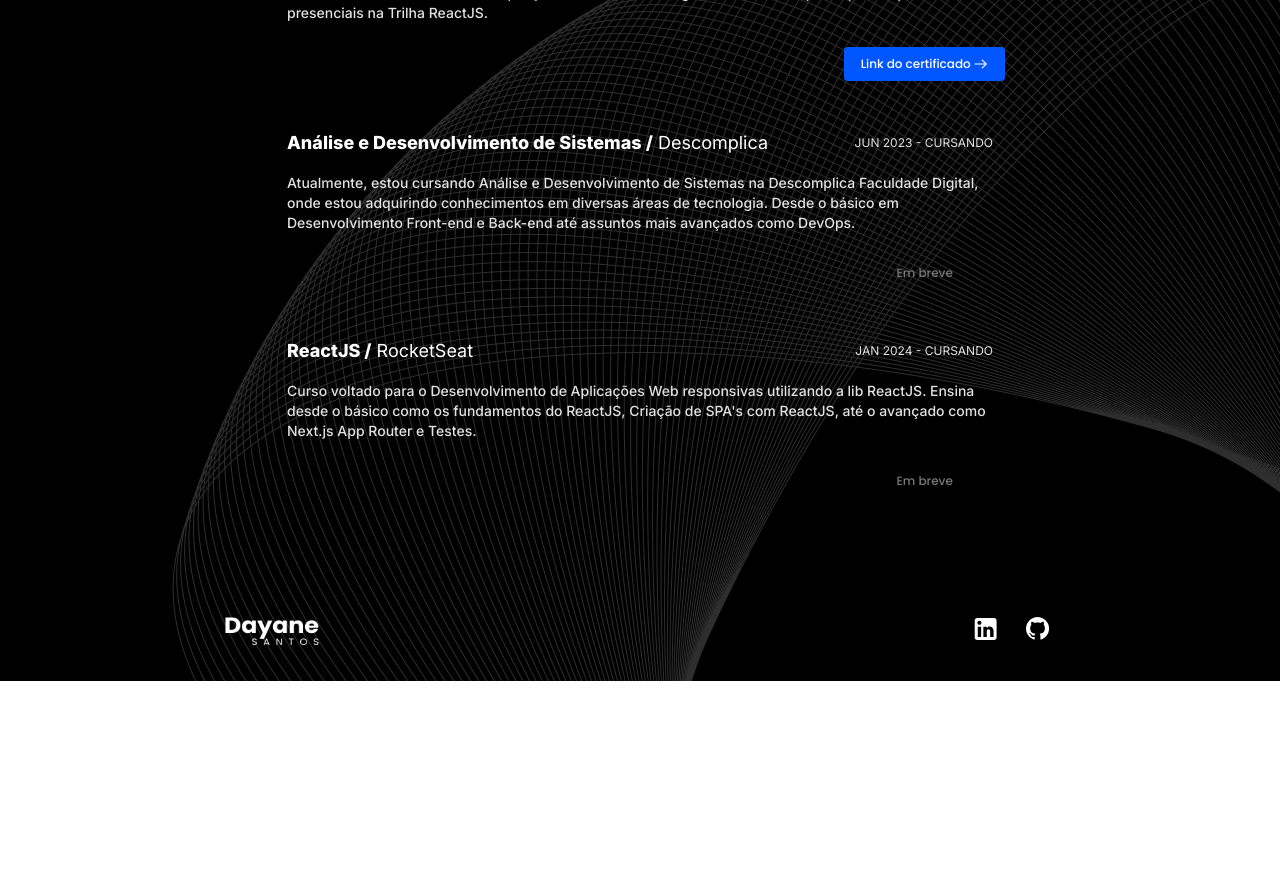
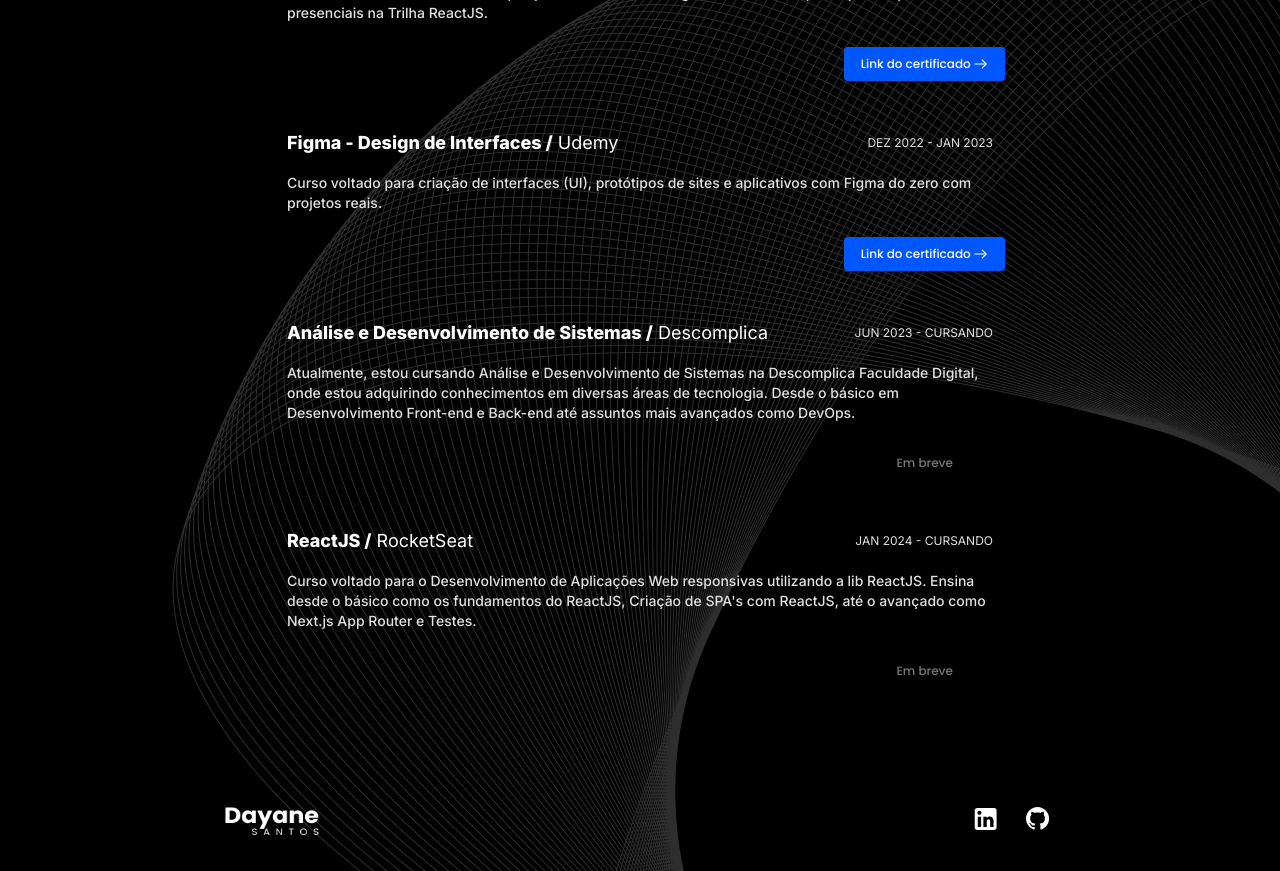
Before and after one commit to daya-diaz/portfolio, a React (Vite) app: page / in a window 1280 px wide. Shown: the part 2500-3371 px from the top of the page. Before the commit the page ends 3181 px from the top, so only its background shows below. Built offline with nearby package versions, Linux system fonts and the light colour scheme.

Commit message:
Inserindo mais dados no data

```diff
--- a/src/data.ts
+++ b/src/data.ts
@@ -69,6 +69,16 @@
       'https://app.rocketseat.com.br/certificates/3fe8a27f-b723-4bac-bedc-85e0082398a6',
   },
   {
+    id: 5,
+    title: 'Figma - Design de Interfaces',
+    institute: 'Udemy',
+    resume:
+      'Curso voltado para criação de interfaces (UI), protótipos de sites e aplicativos com Figma do zero com projetos reais.',
+    startAt: 'DEZ 2022',
+    finishedAt: 'JAN 2023',
+    certificateUrl: 'ude.my/UC-32fbd189-f96c-45d6-8ab5-5a051c15dfa4',
+  },
+  {
     id: 1,
     title: 'Análise e Desenvolvimento de Sistemas',
     institute: 'Descomplica',
```
